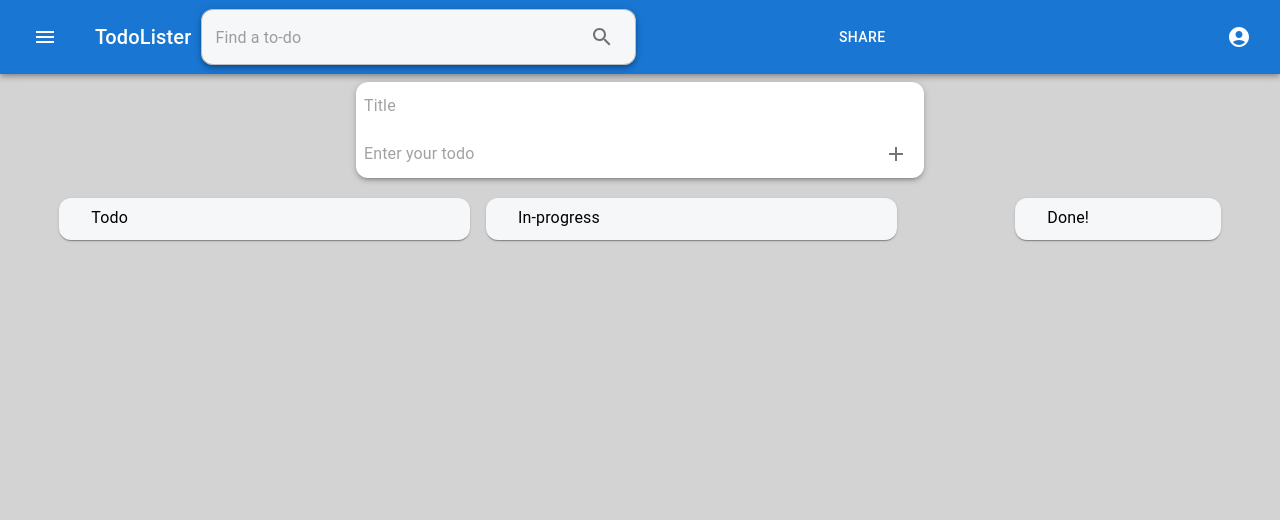
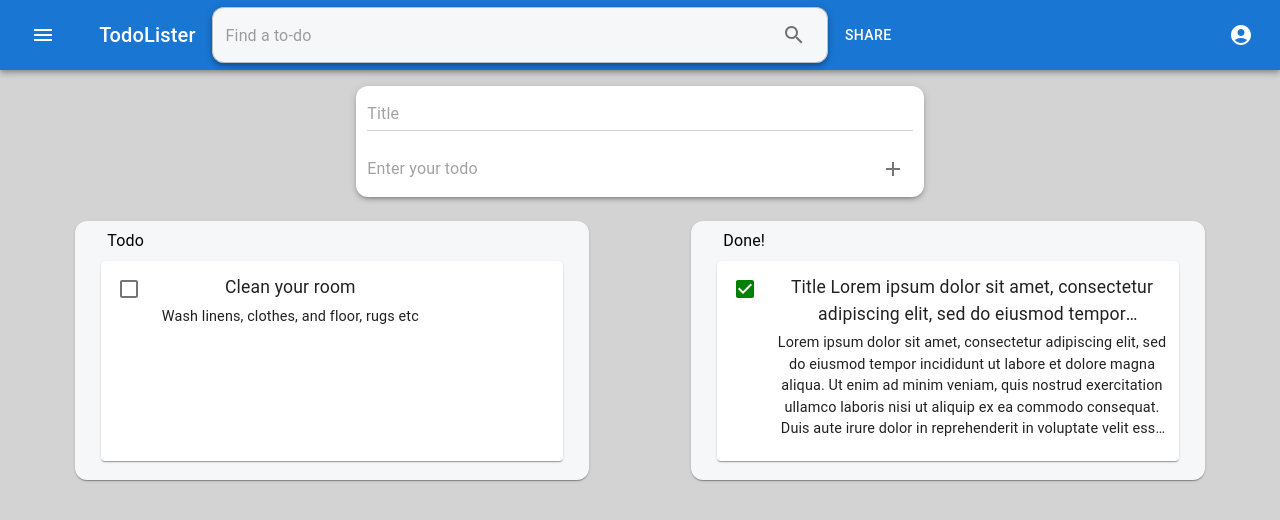
Before and after one commit to whats-a-handle/todo-list-app, a React (Create React App) app in the folder frontend/: page / in a window 1280 px wide. Shown: the top 520 px of the page. Built offline with nearby package versions, Linux system fonts and the light colour scheme.

Commit message:
Formatting of TodoCard and list. TodoCard will display 5 lines of description and 2 line of title and will expand on mouseover. Grid structure nesting issue where other columns expand on mouseover...

```diff
--- a/frontend/src/Components/CreateItemForm.jsx
+++ b/frontend/src/Components/CreateItemForm.jsx
@@ -13,21 +13,6 @@ export default function CreateItemForm() {
     setNewTodoName(event.target.value);
   };
 
-  /* const handleSubmit = (itemName) => {
-    const trimmedItemName = itemName !== null && itemName !== undefined
-      ? itemName.trim() : null;
-    if (trimmedItemName) {
-      createTodoItem(trimmedItemName);
-      setNewTodoName('');
-    }
-  }; */
-
-  /* const handleKeyPress = (key, newTodoName) => {
-    if (key === 'Enter') {
-      handleSubmit(newTodoName);
-    }
-  }; */
-
   return (
     <Container>
       <Grid
@@ -37,24 +22,20 @@ export default function CreateItemForm() {
         }}
       >
         <Grid container item xs={12}>
-          <Box sx={{ padding: 1 }}>
+          <Box sx={{ padding: '2%', width: '100%' }}>
             <TextField
               placeholder="Title"
               variant="standard"
+              style={{ width: '100%', borderBottom: '1px solid lightgray' }}
               InputProps={{
-                style: { backgroundColor: 'transparent' },
+                style: { backgroundColor: 'transparent', width: '100%' },
                 disableUnderline: true,
-                sx: {
-                  boxShadow: 0,
-                  border: 'none',
-                  outline: 'none',
-                },
               }}
             />
           </Box>
         </Grid>
         <Grid container item xs={12}>
-          <Box sx={{ padding: 1, width: '100%' }}>
+          <Box sx={{ padding: '2%', width: '100%' }}>
             <TextField
               multiline
               maxRows={3}
@@ -67,11 +48,6 @@ export default function CreateItemForm() {
               InputProps={{
                 style: { backgroundColor: 'transparent' },
                 disableUnderline: true,
-                sx: {
-                  boxShadow: 0,
-                  border: 'none',
-                  outline: 'none',
-                },
                 endAdornment: (
                   <InputAdornment position="end">
                     <IconButton>
--- a/frontend/src/Components/CustomAppBar.jsx
+++ b/frontend/src/Components/CustomAppBar.jsx
@@ -13,25 +13,25 @@ import SearchBox from './SearchBox';
 
 export default function NewCustomAppBar() {
   return (
-    <Box sx={{ flexGrow: 1, marginBottom: 1 }}>
+    <Box sx={{ flexGrow: 1, marginBottom: '1rem' }}>
       <AppBar position="static">
-        <Toolbar style={{ padding: 5 }}>
+        <Toolbar style={{ padding: '0.2rem' }}>
           <IconButton
             size="large"
             edge="start"
             color="inherit"
             aria-label="menu"
-            sx={{ ml: 2, mr: 2 }}
+            sx={{ ml: '1rem', mr: '1rem' }}
           >
             <MenuIcon />
           </IconButton>
           <Box sx={{ display: 'flex', flexGrow: { xs: 3, sm: 0 } }}>
-            <Typography variant="h6" component="div" style={{ padding: 10 }}>
+            <Typography variant="h6" component="div" style={{ padding: '1rem' }}>
               TodoLister
             </Typography>
           </Box>
-          <Box sx={{ display: { xs: 'none', sm: 'flex' }, flexGrow: 1, paddingRight: 1 }}>
-            <Box sx={{ width: '70%' }}>
+          <Box sx={{ display: { xs: 'none', sm: 'flex' }, flexGrow: 1, paddingRight: '.5rem' }}>
+            <Box sx={{ width: '100%' }}>
               <SearchBox />
             </Box>
           </Box>
--- a/frontend/src/Components/TodoCard.jsx
+++ b/frontend/src/Components/TodoCard.jsx
@@ -1,6 +1,6 @@
 import React, { useState } from 'react';
 import {
-  Typography, Card, CardContent, CardActions, IconButton, Box,
+  Typography, Paper, IconButton, Box,
 } from '@mui/material';
 import DeleteIcon from '@mui/icons-material/Delete';
 import CheckBoxOutlineBlankIcon from '@mui/icons-material/CheckBoxOutlineBlank';
@@ -14,7 +14,7 @@ const todoCheckbox = (isCompleted) => (isCompleted === true
 
 export default function TodoCard(props) {
   const {
-    title, description, isCompleted, dueDate, column,
+    title, description, isCompleted,
   } = props;
   const [isHovered, setIsHovered] = useState(false);
 
@@ -22,55 +22,64 @@ export default function TodoCard(props) {
     setIsHovered(!isHovered);
   };
   return (
-    <Card
-      sx={{
-        width: '90%', minHeight: '5%', maxWidth: '336px', minWidth: '50%', maxHeight: '336px', boxShadow: 4,
+    <Paper
+      style={{
+        width: '90%',
+        maxWidth: '90%',
+        boxShadow: 4,
+        minHeight: '200px',
+        display: 'flex',
       }}
       onMouseEnter={showHideCardActions}
       onMouseLeave={showHideCardActions}
     >
-      <CardContent>
-        <Box sx={{ display: 'flex' }}>
-          <Typography
-            variant="h6"
-            component="div"
-            sx={{
-              flexGrow: 1, display: 'flex', justifyContent: 'left', alignItems: 'center',
-            }}
-          >
-            {title}
-          </Typography>
-        </Box>
-        <Box sx={{ display: 'flex', flexWrap: 'wrap', padding: '10px' }}>
-          <Typography sx={{ mb: 1.0 }} color="text.secondary">
-            {dueDate}
-          </Typography>
-          <Typography variant="body2">
-            {description}
-          </Typography>
-        </Box>
-      </CardContent>
-      <CardActions>
-        <IconButton sx={{ display: column !== 'todo' && isHovered ? 'inline' : 'none', flexGrow: 0 }}>
+      <Box style={{
+        display: 'flex', padding: '0.5rem', paddingRight: 0, flexDirection: 'column', justifyContent: 'space-between',
+      }}
+      >
+        <IconButton style={{ display: 'flex' }}>
           {todoCheckbox(isCompleted)}
         </IconButton>
-        <IconButton style={{ color: 'red', display: isHovered ? 'inline' : 'none' }}>
+        <IconButton style={{ color: 'red', display: isHovered ? 'flex' : 'none' }}>
           <DeleteIcon />
         </IconButton>
-      </CardActions>
-    </Card>
+      </Box>
+      <Box style={{ padding: '.8rem', maxHeight: '80%', maxWidth: '90%' }}>
+        <Typography
+          style={{ fontSize: '1.1rem', marginBottom: '5px' }}
+          sx={{
+            overflow: isHovered ? 'scroll' : 'hidden',
+            textOverflow: isHovered ? 'clip' : 'ellipsis',
+            display: '-webkit-box',
+            WebkitLineClamp: isHovered ? 'none' : '2',
+            WebkitBoxOrient: 'vertical',
+          }}
+        >
+          {title}
+        </Typography>
+        <Typography
+          sx={{
+            overflow: isHovered ? 'scroll' : 'hidden',
+            textOverflow: isHovered ? 'clip' : 'ellipsis',
+            display: '-webkit-box',
+            WebkitLineClamp: isHovered ? 'none' : '5',
+            WebkitBoxOrient: 'vertical',
+          }}
+          style={{ maxWidth: '100%', maxHeight: '100%', fontSize: '0.9rem' }}
+        >
+          {description}
+        </Typography>
+      </Box>
+    </Paper>
   );
 }
 
 TodoCard.defaultProps = {
   description: null,
-  dueDate: null,
 };
 
 TodoCard.propTypes = {
   title: PropTypes.string.isRequired,
   description: PropTypes.string,
   isCompleted: PropTypes.bool.isRequired,
-  column: PropTypes.string.isRequired,
-  dueDate: PropTypes.string,
 };
--- a/frontend/src/Components/TodoList.jsx
+++ b/frontend/src/Components/TodoList.jsx
@@ -4,9 +4,16 @@ import { Box, Grid, Typography } from '@mui/material';
 import TodoCard from './TodoCard';
 
 const initialTodoItemsState = {
-  todo: [],
-  inProgress: [],
-  done: [],
+  todo: [{
+    title: 'Clean your room',
+    description: 'Wash linens, clothes, and floor, rugs etc',
+    isCompleted: false,
+  }],
+  done: [{
+    title: 'Title Lorem ipsum dolor sit amet, consectetur adipiscing elit, sed do eiusmod tempor incididunt ut labore et dolore magna aliqua. Ut enim ad minim veniam, quis nostrud exercitation ullamco laboris nisi ut aliquip ex ea commodo consequat. Duis aute irure dolor in reprehenderit in voluptate velit esse cillum dolore eu fugiat nulla pariatur. Excepteur sint occaecat cupidatat non proident, sunt in culpa qui officia deserunt mollit anim id est laborum.',
+    description: 'Lorem ipsum dolor sit amet, consectetur adipiscing elit, sed do eiusmod tempor incididunt ut labore et dolore magna aliqua. Ut enim ad minim veniam, quis nostrud exercitation ullamco laboris nisi ut aliquip ex ea commodo consequat. Duis aute irure dolor in reprehenderit in voluptate velit esse cillum dolore eu fugiat nulla pariatur. Excepteur sint occaecat cupidatat non proident, sunt in culpa qui officia deserunt mollit anim id est laborum.',
+    isCompleted: true,
+  }],
 };
 
 export default function TodoList() {
@@ -18,7 +25,7 @@ export default function TodoList() {
     if (items !== null && items !== undefined) {
       todoCards = items.map((item) => {
         const {
-          title, description, isCompleted, dueDate, column,
+          title, description, isCompleted,
         } = item;
         return (
           <Grid item xs={12} sm={12} md={12} lg={12} xl={12}>
@@ -26,8 +33,6 @@ export default function TodoList() {
               title={title}
               description={description}
               isCompleted={isCompleted}
-              dueDate={dueDate}
-              column={column}
             />
           </Grid>
         );
@@ -41,8 +46,8 @@ export default function TodoList() {
         maxHeight: '100%',
         maxWidth: '100%',
         width: '100%',
-        paddingTop: '20px',
-        paddingBottom: '20px',
+        paddingTop: '2%',
+        paddingBottom: '2%',
       }}
     >
       <Grid
@@ -50,19 +55,22 @@ export default function TodoList() {
         item
         xs={12}
         align="center"
-        justifyContent="center"
+        justifyContent="space-around"
       >
         <Grid
           container
           item
-          xs={4}
+          xs={5.5}
+          sm={5}
+          md={5}
+          lg={5}
+          xl={5}
           rowSpacing={1}
           sx={{
             borderRadius: 3,
             backgroundColor: 'rgb(246, 247, 248)',
-            paddingBottom: '10px',
-            marginLeft: 1,
-            marginRight: 1,
+            paddingBottom: '1.5%',
+            marginBottom: '1%',
             boxShadow: 1,
           }}
         >
@@ -76,37 +84,18 @@ export default function TodoList() {
         <Grid
           container
           item
-          xs={4}
+          xs={5.5}
+          sm={5}
+          md={5}
+          lg={5}
+          xl={5}
           rowSpacing={1}
           sx={{
             borderRadius: 3,
             backgroundColor: 'rgb(246, 247, 248)',
-            paddingBottom: '10px',
-            marginLeft: 1,
-            marginRight: 1,
+            paddingBottom: '1.5%',
+            marginBottom: '1%',
             boxShadow: 1,
-          }}
-        >
-          <Grid container item xs={12} align="left" sx={{ paddingLeft: 4 }}>
-            <Typography>
-              In-progress
-            </Typography>
-          </Grid>
-          {renderTodoCards(todoItems.inProgress)}
-        </Grid>
-        <Grid container item xs={1} />
-        <Grid
-          container
-          item
-          xs={2}
-          rowSpacing={1}
-          sx={{
-            borderRadius: 3,
-            backgroundColor: 'rgb(246, 247, 248)',
-            paddingBottom: '10px',
-            boxShadow: 1,
-            marginLeft: 1,
-            marginRight: 1,
           }}
         >
           <Grid container item xs={12} align="left" sx={{ paddingLeft: 4 }}>
```
